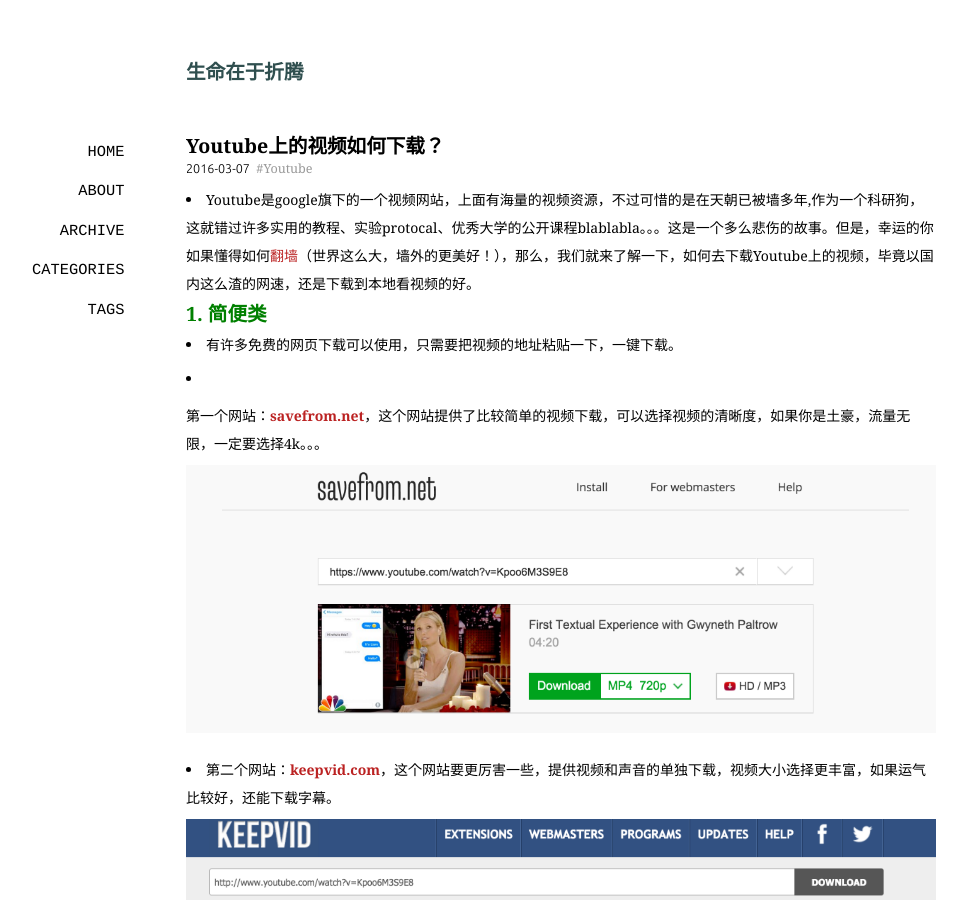
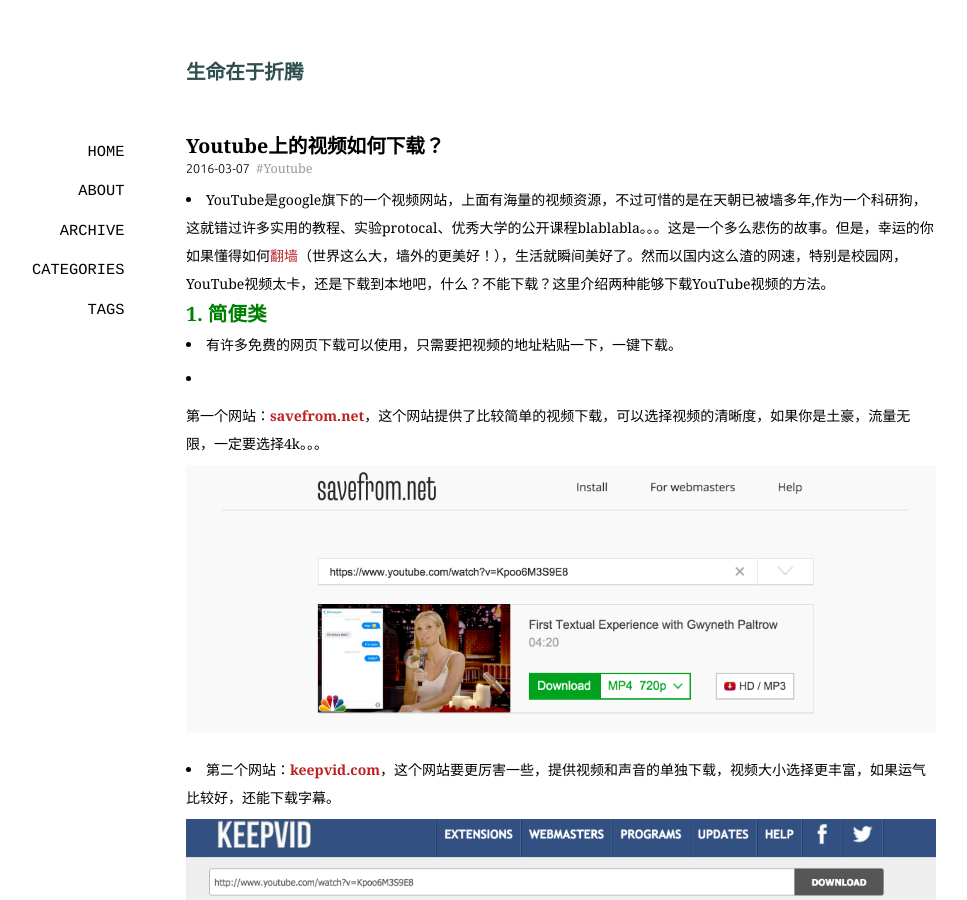
Before and after one commit to superabe/superabe.github.io, a Jekyll site: the page built from _posts/2016-03-07-how-to-download-youtube-videos.markdown, in a window 1280 px wide and 900 px high. Shown: the whole window, without its empty margins (154-1121 px from the left). Built offline with Jekyll 4.4.1, drawn with Linux system fonts in a browser that asks for light colours; some web fonts are replaced; comment, search, counter and statistics services are not loaded.

Commit message:
modify post

```diff
--- a/_posts/2016-03-07-how-to-download-youtube-videos.markdown
+++ b/_posts/2016-03-07-how-to-download-youtube-videos.markdown
@@ -4,7 +4,7 @@
 tags: Youtube
 categories: 杂记
 ---
-- Youtube是google旗下的一个视频网站，上面有海量的视频资源，不过可惜的是在天朝已被墙多年,作为一个科研狗，这就错过许多实用的教程、实验protocal、优秀大学的公开课程blablabla。。。这是一个多么悲伤的故事。但是，幸运的你如果懂得如何[翻墙](https://blog.phpgao.com/shadowsocks_on_linux.html)（世界这么大，墙外的更美好！），那么，我们就来了解一下，如何去下载Youtube上的视频，毕竟以国内这么渣的网速，还是下载到本地看视频的好。
+- YouTube是google旗下的一个视频网站，上面有海量的视频资源，不过可惜的是在天朝已被墙多年,作为一个科研狗，这就错过许多实用的教程、实验protocal、优秀大学的公开课程blablabla。。。这是一个多么悲伤的故事。但是，幸运的你如果懂得如何[翻墙](https://blog.phpgao.com/shadowsocks_on_linux.html)（世界这么大，墙外的更美好！），生活就瞬间美好了。然而以国内这么渣的网速，特别是校园网，YouTube视频太卡，还是下载到本地吧，什么？不能下载？这里介绍两种能够下载YouTube视频的方法。
 
 ## <font color='green'>1. 简便类</font>
 - 有许多免费的网页下载可以使用，只需要把视频的地址粘贴一下，一键下载。
```
